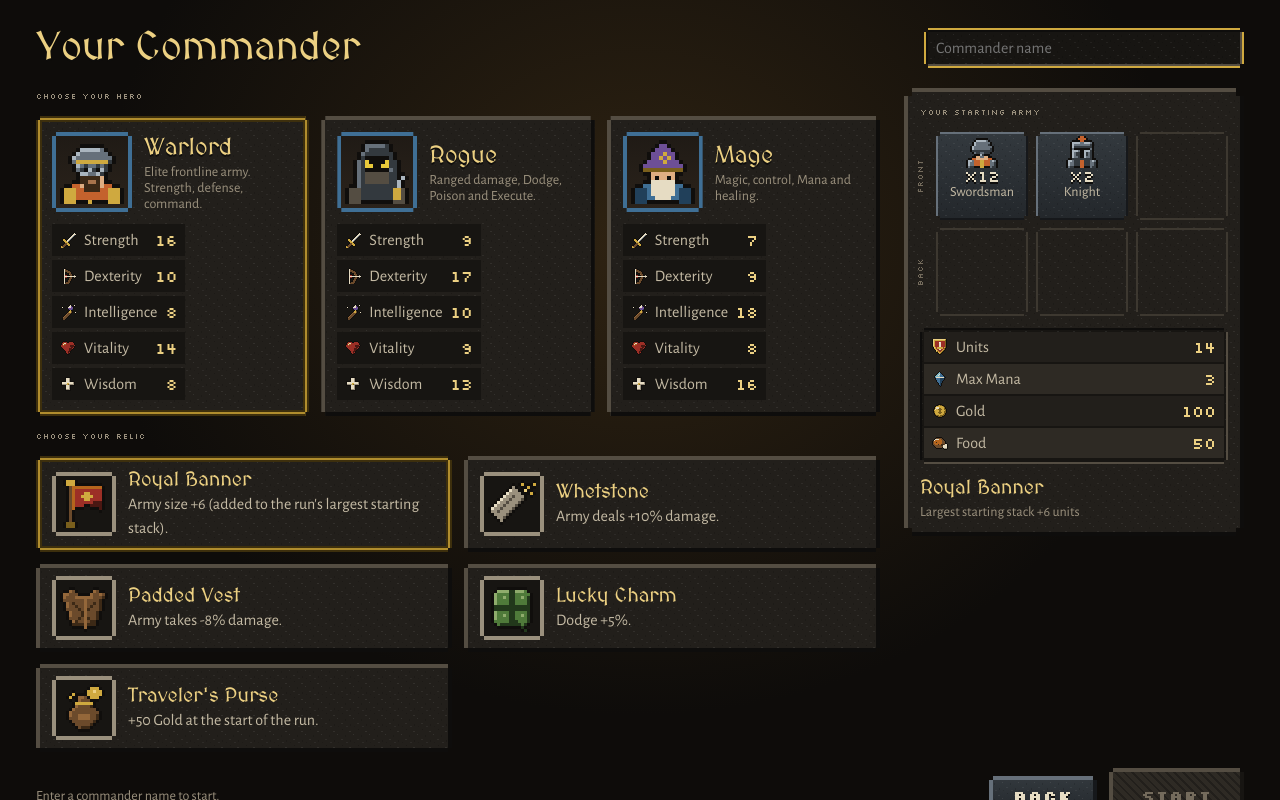
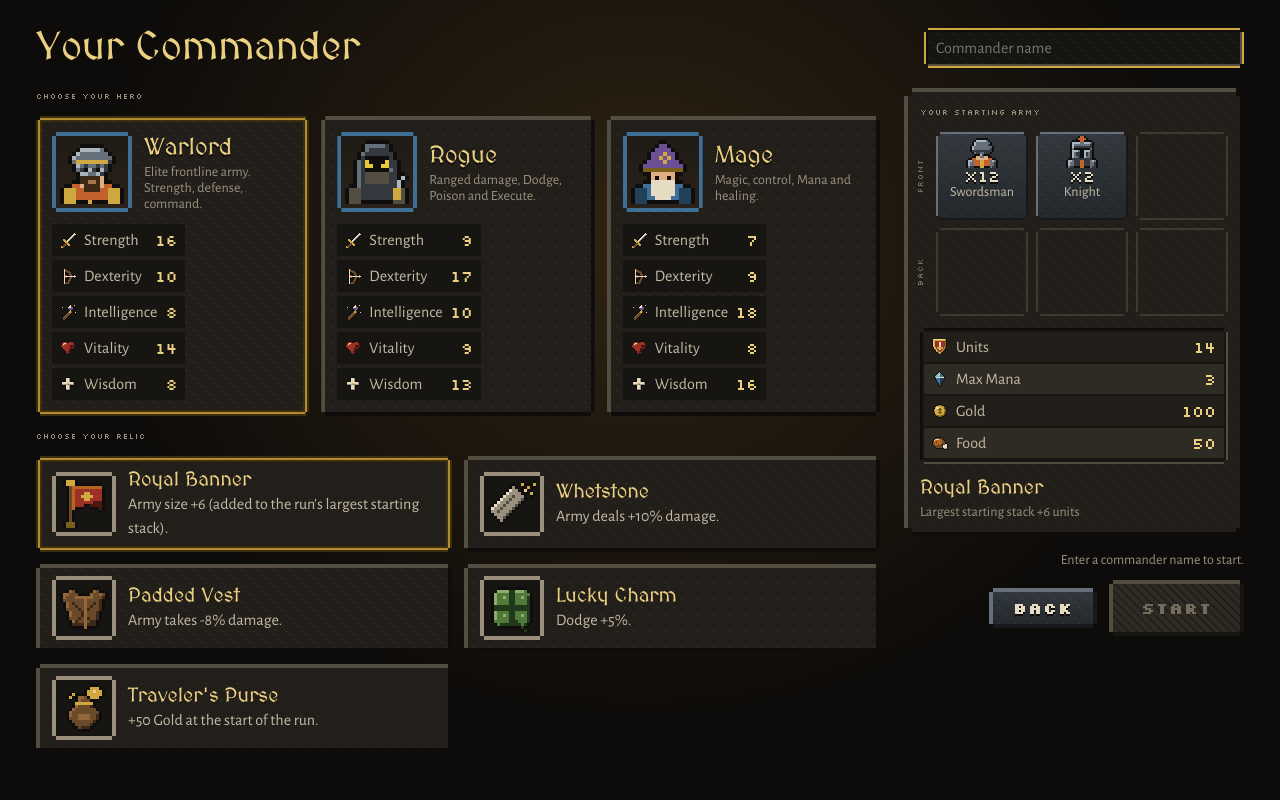
Before and after one commit to emirhanpervanlar/ashes-of-dominion, a React (Vite) app: page / in a window 1280 px wide. Both pictures are taken after a click on the button "NEW RUN". Built offline with nearby package versions, Linux system fonts and the light colour scheme.

Commit message:
UI: hero setup Start/Back pinned under the preview panel (always visible)
Co-Authored-By: Claude Sonnet 5 <noreply@anthropic.com>

```diff
--- a/src/index.css
+++ b/src/index.css
@@ -3210,9 +3210,16 @@ button.frame-pile:hover .pile-card-back::before { --bev-light: var(--gold-400);
 .relic-choice-name { font: var(--t-h3); color: var(--gold-200); }
 .relic-choice-desc { color: var(--text); }
 
-.start-preview {
+/* Preview and the Start button stay together in the viewport while the choices scroll. */
+.hero-setup-side {
   position: sticky;
   top: var(--s-4);
+  display: flex;
+  flex-direction: column;
+  gap: var(--s-4);
+}
+
+.start-preview {
   display: flex;
   flex-direction: column;
   gap: var(--s-3);
@@ -3300,13 +3307,15 @@ button.frame-pile:hover .pile-card-back::before { --bev-light: var(--gold-400);
 
 .hero-setup-foot {
   display: flex;
+  flex-wrap: wrap;
   gap: var(--s-3);
   align-items: center;
   justify-content: flex-end;
 }
 
 .setup-hint {
-  margin-right: auto;
+  flex-basis: 100%;
+  text-align: right;
   font: var(--t-small);
   color: var(--text-dim);
 }
--- a/src/ui/HeroSetupScreen.tsx
+++ b/src/ui/HeroSetupScreen.tsx
@@ -102,6 +102,7 @@ export function HeroSetupScreen({ onBack, onBegin }: Props) {
             </div>
           </div>
 
+          <div className="hero-setup-side">
             {preview && (
               <div className="panel panel--stone step-8 start-preview">
                 <div className="setup-label">Your starting army</div>
@@ -158,8 +159,6 @@ export function HeroSetupScreen({ onBack, onBegin }: Props) {
                 </div>
               </div>
             )}
-        </div>
-
             <div className="hero-setup-foot">
               {!nameReady && <span className="setup-hint">Enter a commander name to start.</span>}
               <button className="btn" onClick={onBack}>
@@ -171,5 +170,7 @@ export function HeroSetupScreen({ onBack, onBegin }: Props) {
             </div>
           </div>
         </div>
+      </div>
+    </div>
   );
 }
```
Lines whose indentation alone changed are shown as unchanged.
